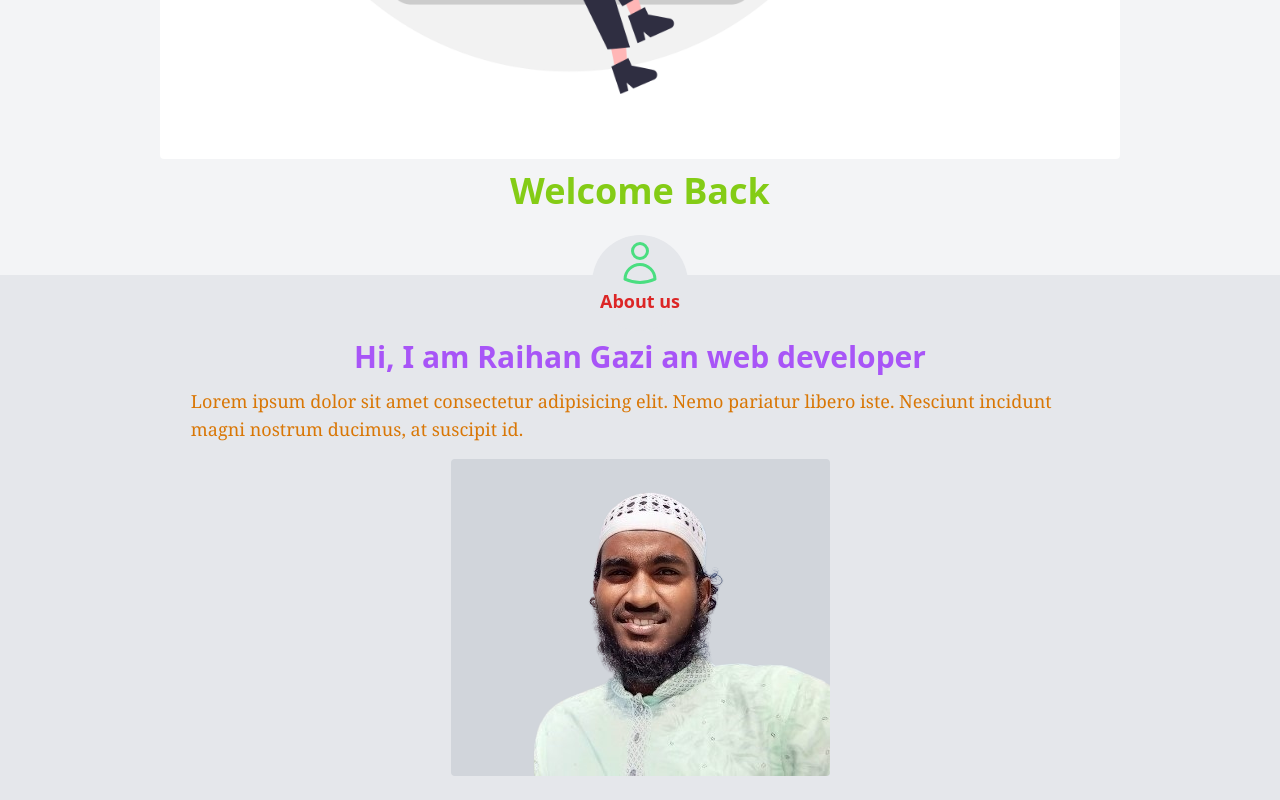
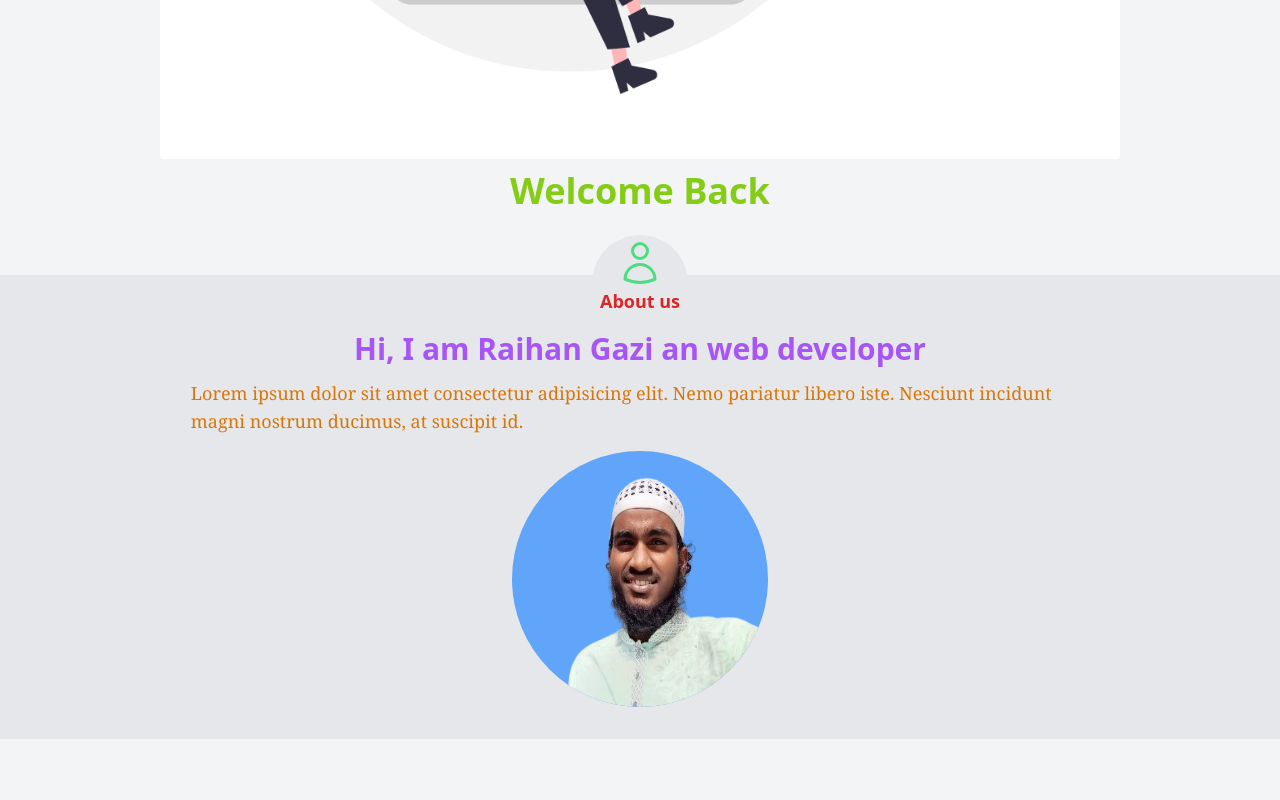
Before and after one commit to gaziraihan1/portfolio, a website built with Vite: page index.html in a window 1280 px wide. Shown: the part 685-1485 px from the top of the page. After the commit the page ends 1424 px from the top, so only its background shows below. Built offline with nearby package versions, Linux system fonts and the light colour scheme; a web font is replaced by a local one.

Commit message:
new style added

```diff
--- a/index.html
+++ b/index.html
@@ -51,8 +51,8 @@
         </div>
         <section class="relative top-16 mx-auto  bg-gray-200">
             <div class="flex flex-col">
-                <div class=" order-1 mx-auto w-3/4 rounded relative bottom-6">
-                    <img class=" mx-auto bg-gray-300 rounded " src="my-image.png" alt="Raihan Gazi">
+                <div class=" order-1 mx-auto w-3/4 rounded relative bottom-8">
+                    <img class="w-64 h-64 mx-auto bg-blue-400 rounded-full " src="my-image.png" alt="Raihan Gazi">
 
                 </div>
                 <div class="mx-auto pt-2">
@@ -63,8 +63,8 @@
                           <h1 class="rounded flex justify-center text-center  text-red-600 text-lg font-bold ">About us</h1>
                     </div>
 
-                    <h1 class=" relative bottom-10 text-center mb-3 font-bold text-3xl font-sans text-purple-500 w-3/4 mx-auto">Hi, I am Raihan Gazi an web developer</h1>
-                    <p class=" relative bottom-10 w-3/4 mx-auto text-left font-serif text-lg text-amber-600">Lorem ipsum dolor sit amet consectetur adipisicing elit. Nemo pariatur libero iste. Nesciunt incidunt magni nostrum ducimus, at suscipit id.</p>
+                    <h1 class=" relative bottom-12 text-center mb-3 font-bold text-3xl font-sans text-purple-500 w-3/4 mx-auto">Hi, I am Raihan Gazi an web developer</h1>
+                    <p class=" relative bottom-12 w-3/4 mx-auto text-left font-serif text-lg text-amber-600">Lorem ipsum dolor sit amet consectetur adipisicing elit. Nemo pariatur libero iste. Nesciunt incidunt magni nostrum ducimus, at suscipit id.</p>
                 </div>
             </div>
         </section>
```
Also changed, not shown: style.css.
